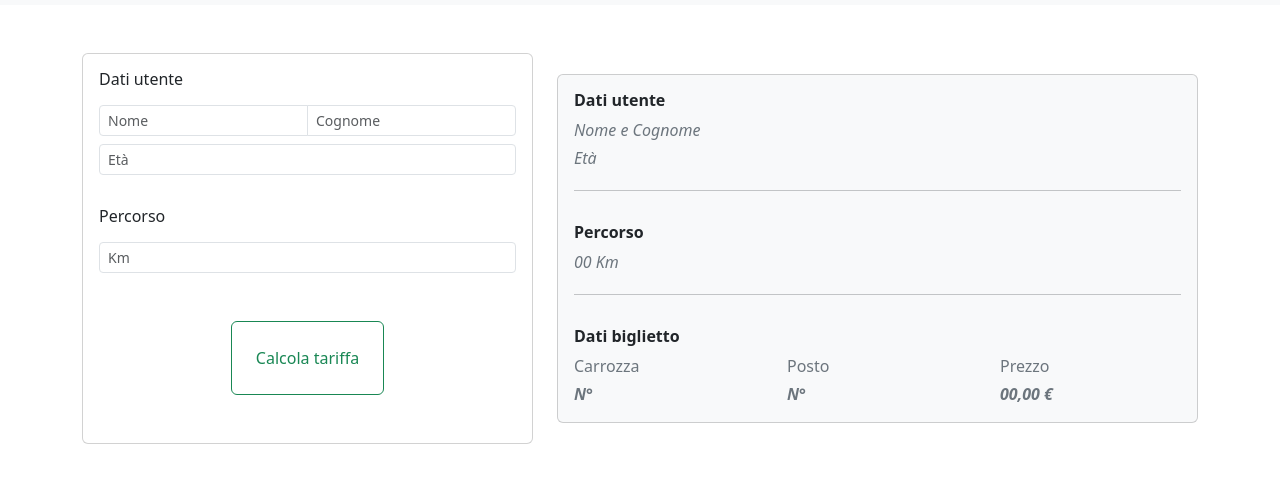
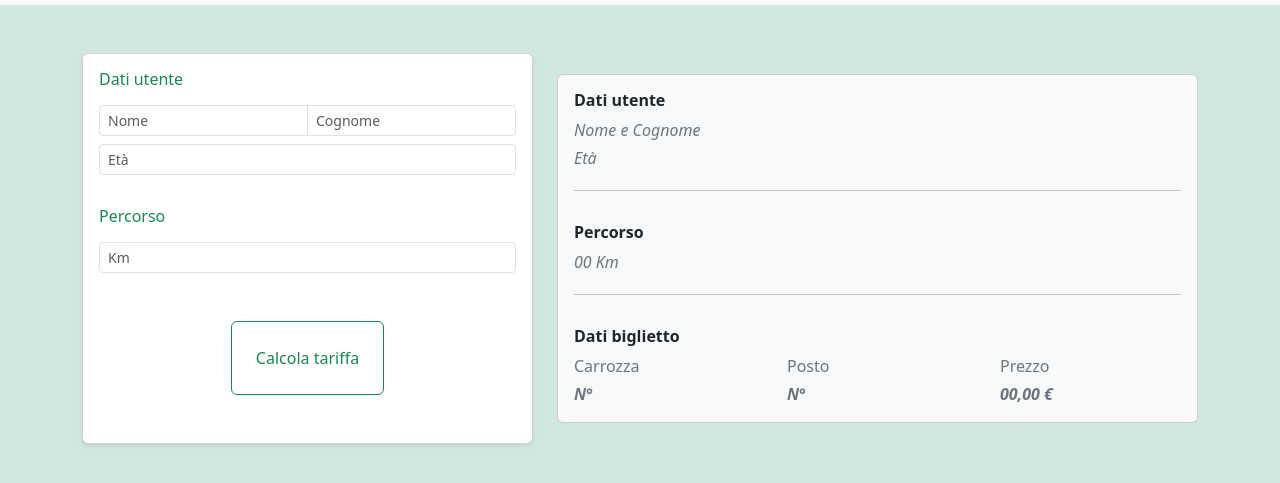
Before and after one commit to VoilaSecari/js-biglietto-treno-form, a plain HTML site: page index.html in a window 1280 px wide. Shown: the part 53-536 px from the top of the page. Drawn offline with nearby package versions, Linux system fonts and the light colour scheme.

Commit message:
test input

```diff
--- a/index.html
+++ b/index.html
@@ -57,12 +57,13 @@
 
     <!-- CORPO -->
     <main>
+      <div class="bg-success-subtle min-vh-100">
         <div class="container-md">
           <div class="row align-items-center">
             <!-- CARD SX INPUT DATI -->
             <div class="col-5 pt-5">
-            <div class="card p3">
-              <h6 class="card-title p-3 pb-0">Dati utente</h6>
+              <div class="card p3 shadow-sm">
+                <h6 class="card-title p-3 pb-0 text-success">Dati utente</h6>
 
                 <div class="card-body pt-2">
                   <!-- NOME -->
@@ -95,7 +96,7 @@
                 </div>
 
                 <!-- INPUT PERCORSO -->
-              <h6 class="card-title p-3 pb-0">Percorso</h6>
+                <h6 class="card-title p-3 pb-0 text-success">Percorso</h6>
 
                 <div class="card-body pb-0 pt-2">
                   <!-- KM -->
@@ -109,7 +110,9 @@
                   </div>
                 </div>
                 <!-- BOTTONE GENERA TARIFFA -->
-              <div class="d-flex p-5 justify-content-center align-items-center">
+                <div
+                  class="d-flex p-5 justify-content-center align-items-center"
+                >
                   <button class="btn btn-outline-success p-4">
                     Calcola tariffa
                   </button>
@@ -148,11 +151,15 @@
                 <div class="d-flex">
                   <div class="col">
                     <p class="ps-3 mb-1 text-secondary">Carrozza</p>
-                  <p class="ps-3 py-0 text-secondary fst-italic fw-bold">N°</p>
+                    <p class="ps-3 py-0 text-secondary fst-italic fw-bold">
+                      N°
+                    </p>
                   </div>
                   <div class="col">
                     <p class="ps-3 mb-1 text-secondary">Posto</p>
-                  <p class="ps-3 py-0 text-secondary fst-italic fw-bold">N°</p>
+                    <p class="ps-3 py-0 text-secondary fst-italic fw-bold">
+                      N°
+                    </p>
                   </div>
                   <div class="col">
                     <p class="ps-3 mb-1 text-secondary">Prezzo</p>
@@ -165,6 +172,7 @@
             </div>
           </div>
         </div>
+      </div>
     </main>
     <!-- JS SCRIPT -->
     <script src="./main.js"></script>
```
Lines whose indentation alone changed are shown as unchanged.
